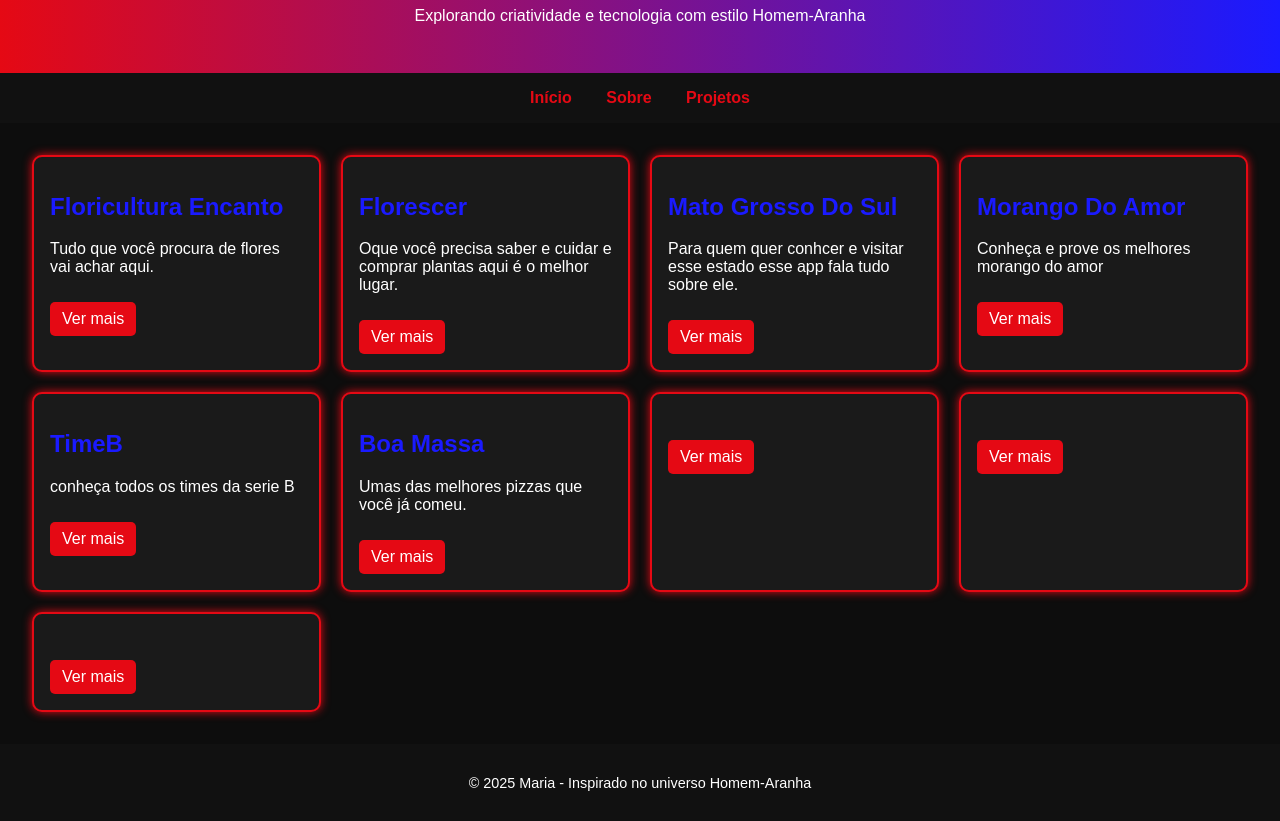
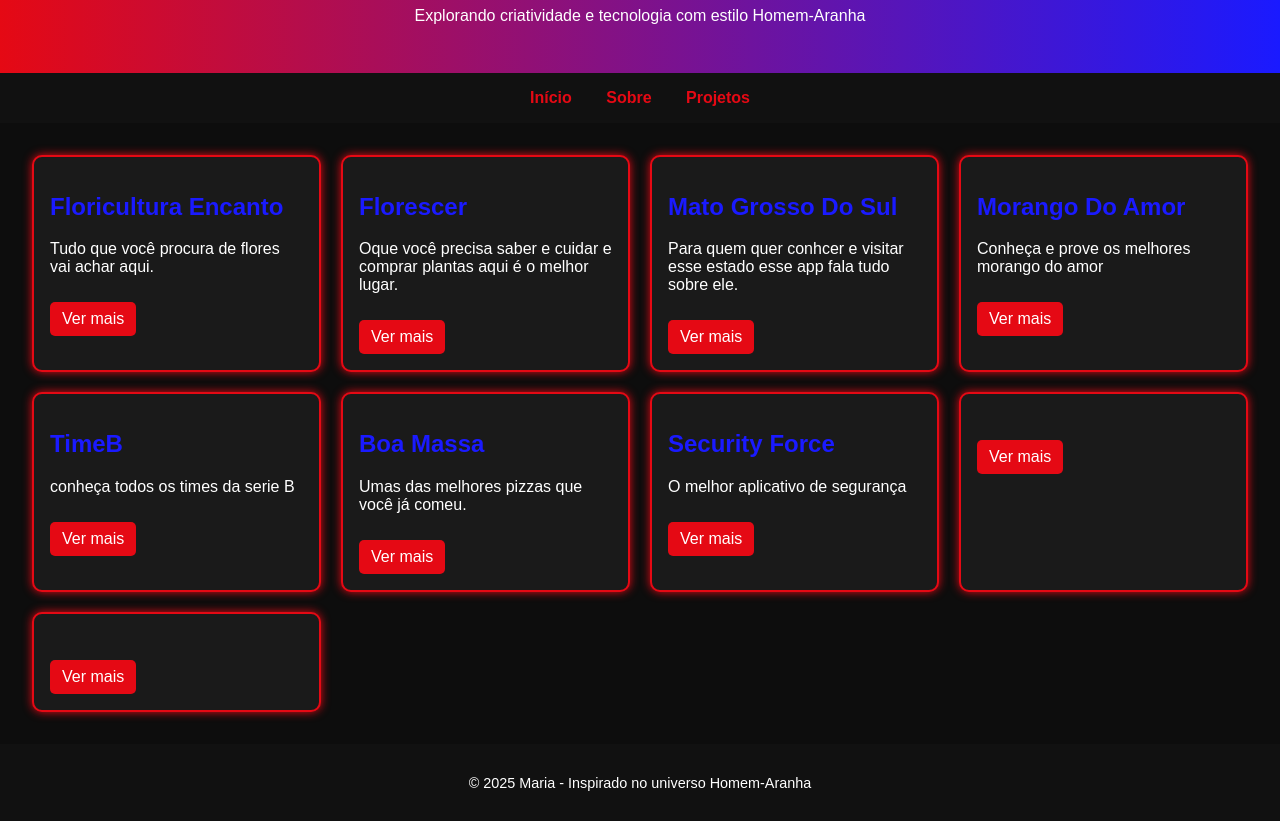
Before and after one commit to maria-off/Poliforio, a plain HTML site: page projetos.html in a window 1280 px wide. Shown: the part 126-947 px from the top of the page. Drawn offline with Linux system fonts and the light colour scheme.

Commit message:
Update projetos.html

```diff
--- a/projetos.html
+++ b/projetos.html
@@ -57,9 +57,9 @@
     </div>
 
      <div class="project-card">
-      <h2></h2>
-      <p></p>
-      <a herf="">Ver mais</a>
+      <h2>Security Force</h2>
+      <p>O melhor aplicativo de segurança</p>
+      <a herf="https://maria-off.github.io/vigilante/index.html">Ver mais</a>
     </div>
 
      <div class="project-card">
```
